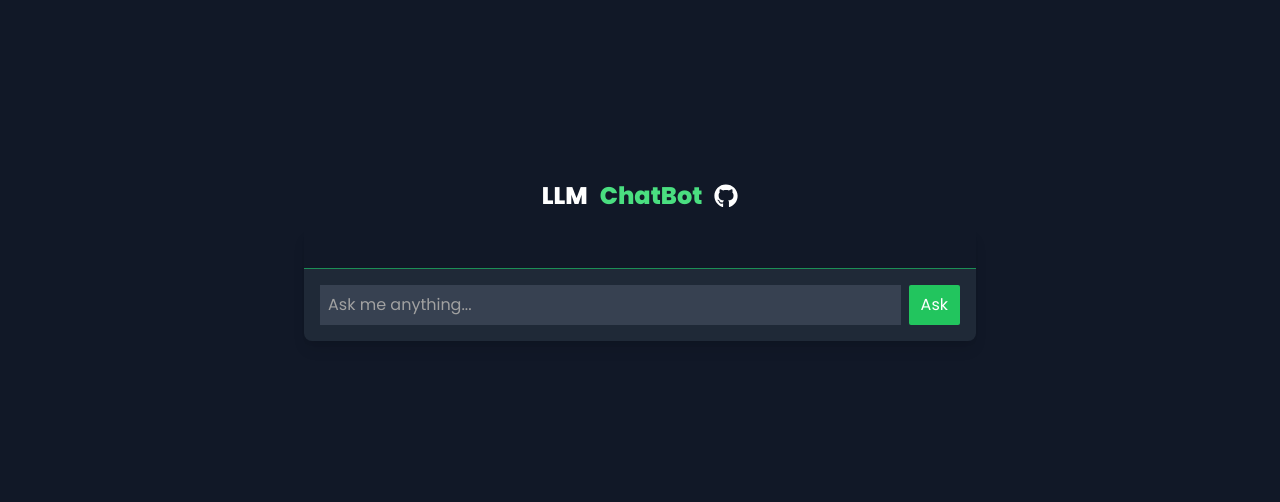
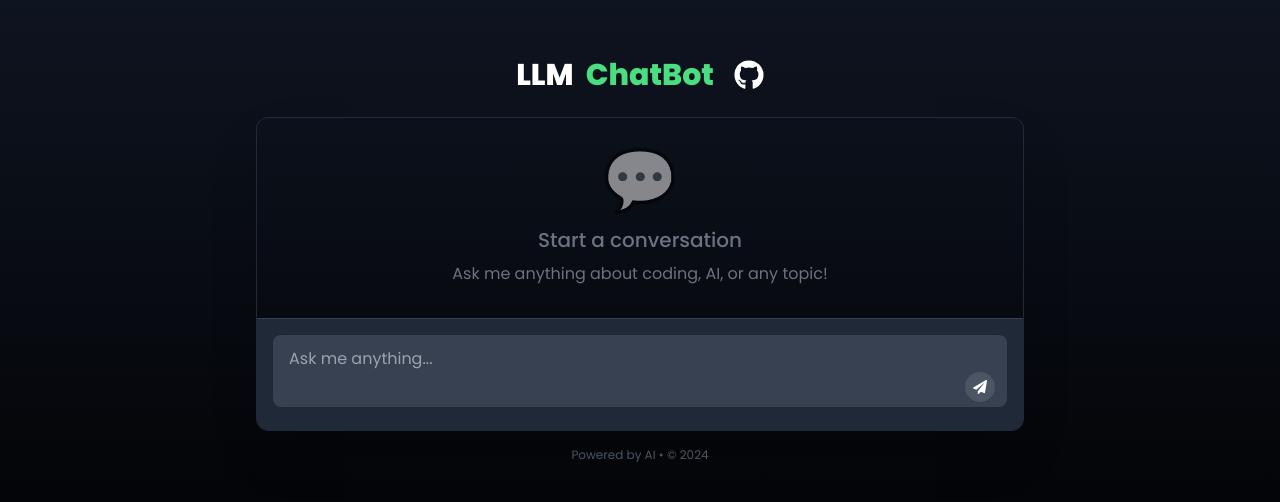
Before and after one commit to jliyon23/LLM-ChatBot, a React (Vite) app in the folder app/: page / in a window 1280 px wide. Shown: the part 140-642 px from the top of the page. Built offline with nearby package versions, Linux system fonts and the light colour scheme.

Commit message:
Update App.jsx

```diff
--- a/app/src/App.jsx
+++ b/app/src/App.jsx
@@ -1,15 +1,14 @@
-import { useState } from "react";
+import { useState, useRef, useEffect } from "react";
 import "./App.css";
 import axios from "axios";
 import ReactMarkdown from "react-markdown";
 import { Prism as SyntaxHighlighter } from "react-syntax-highlighter";
-import { atomDark } from "react-syntax-highlighter/dist/esm/styles/prism";
-import { FaGithub } from "react-icons/fa";
+import { vscDarkPlus } from "react-syntax-highlighter/dist/esm/styles/prism";
+import { FaGithub, FaPaperPlane } from "react-icons/fa";
 
-
-function Message({ message }) {
+function Message({ message, role }) {
   return (
-    <div className="bg-gray-800 msg px-3 py-2 rounded-sm w-[80%]">
+    <div className={`msg px-4 py-3 rounded-lg ${role === "user" ? "bg-gray-700" : "bg-gray-800 border-l-2 border-green-500"} w-full`}>
       <ReactMarkdown
         children={message}
         components={{
@@ -17,14 +16,15 @@ function Message({ message }) {
             const match = /language-(\w+)/.exec(className || "");
             return !inline && match ? (
               <SyntaxHighlighter
-                style={atomDark}
+                style={vscDarkPlus}
                 language={match[1]}
                 PreTag="div"
+                className="rounded-md my-3"
                 children={String(children).replace(/\n$/, "")}
                 {...props}
               />
             ) : (
-              <code className={className} {...props}>
+              <code className="bg-gray-900 px-1.5 py-0.5 rounded text-green-400" {...props}>
                 {children}
               </code>
             );
@@ -39,84 +39,149 @@ function App() {
   const [chatHistory, setChatHistory] = useState([]);
   const [message, setMessage] = useState("");
   const [loading, setLoading] = useState(false);
+  const messagesEndRef = useRef(null);
+
+  const scrollToBottom = () => {
+    messagesEndRef.current?.scrollIntoView({ behavior: "smooth" });
+  };
+
+  useEffect(() => {
+    scrollToBottom();
+  }, [chatHistory]);
 
   const getResponse = async () => {
+    if (!message.trim()) return;
+
     try {
       setLoading(true);
-      const response = await axios.post("https://llmchatbotapi.vercel.app/ask", {
-        history: chatHistory,
-        message: message,
-      });
+      const userMessage = message;
+      setMessage("");
 
-      // Update chat history
+      // Update with user message immediately
       setChatHistory((oldChatHistory) => [
         ...oldChatHistory,
         {
           role: "user",
-          parts: [
-            {
-              text: message,
-            },
-          ],
+          parts: [{ text: userMessage }],
         },
+      ]);
+
+      const response = await axios.post("https://llmchatbotapi.vercel.app/ask", {
+        history: chatHistory,
+        message: userMessage,
+      });
+
+      // Update with model response
+      setChatHistory((oldChatHistory) => [
+        ...oldChatHistory,
         {
           role: "model",
-          parts: [
-            {
-              text: response.data.data,
-            },
-          ],
+          parts: [{ text: response.data.data }],
         },
       ]);
+
       setLoading(false);
-      setMessage("");
-      window.scrollTo(0, document.body.scrollHeight);
     } catch (error) {
       console.error("Error getting response:", error);
+      setChatHistory((oldChatHistory) => [
+        ...oldChatHistory,
+        {
+          role: "model",
+          parts: [{ text: "Sorry, I encountered an error. Please try again." }],
+        },
+      ]);
       setLoading(false);
     }
   };
 
+  const handleKeyDown = (e) => {
+    if (e.key === 'Enter' && !e.shiftKey) {
+      e.preventDefault();
+      getResponse();
+    }
+  };
+
   return (
-    <>
-      <div className="w-full min-h-screen flex flex-col items-center justify-center bg-gray-900">
-        <h2 className="text-white text-2xl flex gap-3 items-center font-extrabold mb-4">
-          LLM <span className="text-green-400">ChatBot</span>
-          <a href="https://github.com/jliyon23" className="cursor-pointer"><FaGithub /></a>
-        </h2>
+    <div className="w-full min-h-screen flex flex-col items-center justify-center bg-gradient-to-b from-gray-900 to-black p-4">
+      <h2 className="text-white text-3xl flex gap-3 items-center font-extrabold mb-6">
+        LLM <span className="text-green-400">ChatBot</span>
+        <a
+          href="https://github.com/jliyon23"
+          className="cursor-pointer hover:text-green-400 transition-colors ml-2"
+          target="_blank"
+          rel="noopener noreferrer"
+        >
+          <FaGithub />
+        </a>
+      </h2>
 
-        <div className="w-full max-w-2xl max-h-[82vh] rounded-lg shadow-lg flex flex-col overflow-hidden">
-          <div className="flex-1 overflow-y-scroll p-5 no-scrollbar">
+      <div className="w-full max-w-3xl rounded-xl shadow-2xl flex flex-col overflow-hidden border border-gray-800">
+        {chatHistory.length === 0 ? (
+          <div className="flex-1 flex items-center justify-center p-8 text-gray-500">
+            <div className="text-center">
+              <div className="mb-4 text-6xl text-green-500 opacity-50">💬</div>
+              <p className="text-xl font-medium">Start a conversation</p>
+              <p className="mt-2">Ask me anything about coding, AI, or any topic!</p>
+            </div>
+          </div>
+        ) : (
+          <div className="flex-1 overflow-y-auto p-6 space-y-6 max-h-[70vh]">
             {chatHistory.map((msg, index) => (
-              <div key={index} className="flex gap-3 mt-5 text-white">
-                <p className="w-[20%] font-bold">{msg.role} :</p>
-                <Message message={msg.parts[0].text} />
+              <div key={index} className="flex flex-col gap-2 text-white">
+                <div className="flex items-center gap-2">
+                  <div className={`w-8 h-8 rounded-full flex items-center justify-center ${
+                    msg.role === "user" ? "bg-blue-600" : "bg-green-600"
+                  }`}>
+                    {msg.role === "user" ? "U" : "AI"}
+                  </div>
+                  <p className="font-medium capitalize">{msg.role}</p>
+                </div>
+                <Message message={msg.parts[0].text} role={msg.role} />
               </div>
             ))}
+            <div ref={messagesEndRef} />
           </div>
+        )}
 
-          <div className="flex gap-2 p-4 bg-gray-800 border-t border-[#1c8e56]">
-            <input
-              type="text"
+        <div className="p-4 bg-gray-800 border-t border-gray-700">
+          <div className="relative">
+            <textarea
+              rows="2"
               placeholder="Ask me anything..."
-              className="w-full h-10 px-2 bg-gray-700 ring-0 text-white"
+              className="w-full px-4 py-3 pr-12 bg-gray-700 rounded-lg focus:outline-none focus:ring-2 focus:ring-green-500 text-white resize-none"
               value={message}
               onChange={(e) => setMessage(e.target.value)}
+              onKeyDown={handleKeyDown}
+              disabled={loading}
             />
             <button
-              className="h-10 bg-green-500 text-white rounded-sm px-3"
+              className={`absolute right-3 bottom-3 rounded-full p-2 ${
+                loading || !message.trim()
+                  ? "bg-gray-600 cursor-not-allowed"
+                  : "bg-green-500 hover:bg-green-600"
+              } text-white transition-colors`}
               onClick={getResponse}
+              disabled={loading || !message.trim()}
             >
               {loading ? (
-                <span className="loading loading-dots loading-xs"></span>
+                <div className="h-5 w-5 border-t-2 border-r-2 border-white rounded-full animate-spin" />
               ) : (
-                "Ask"
+                <FaPaperPlane size={14} />
               )}
             </button>
           </div>
+          {loading && (
+            <div className="text-xs text-green-400 mt-2 animate-pulse">
+              Generating response...
+            </div>
+          )}
         </div>
       </div>
-    </>
+
+      <div className="text-gray-600 text-xs mt-4">
+        Powered by AI • © {new Date().getFullYear()}
+      </div>
+    </div>
   );
 }
 
```
